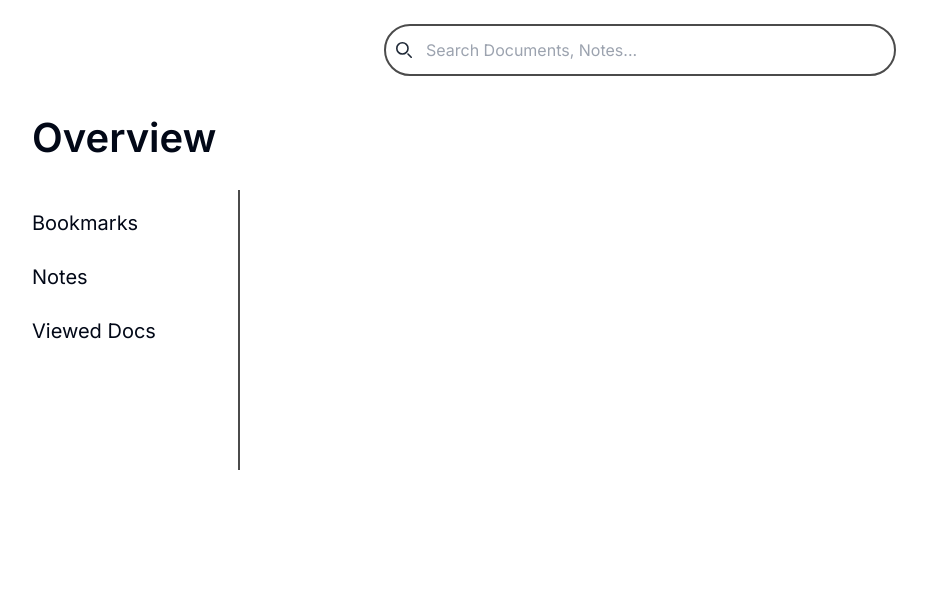
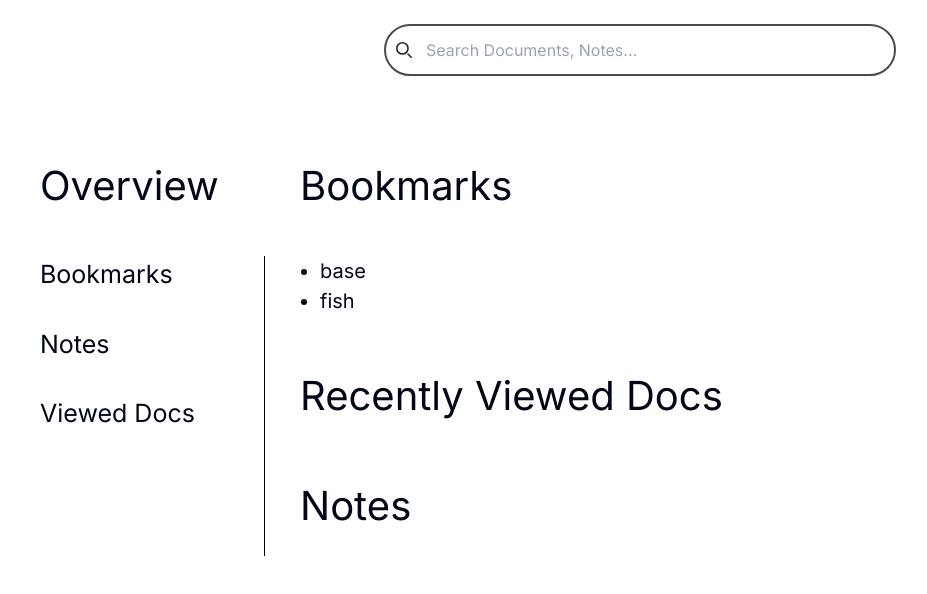
Before and after one commit to arthasai/ArthasAI, a Next.js app in the folder frontend/arthas-ai/: page /dashboard in a window 1280 px wide. Shown: the top 594 px of the page, without its empty margins (0-927 px from the left). Built offline with nearby package versions, Linux system fonts and the light colour scheme.

Commit message:
worked on the bottom part of dashboard and added onclick animate

```diff
--- a/frontend/arthas-ai/app/dashboard/page.tsx
+++ b/frontend/arthas-ai/app/dashboard/page.tsx
@@ -1,9 +1,22 @@
 // Resources.tsx
 "use client"
-import React from "react";
-import Link from "next/link";
 
+import React, { useState } from 'react';
 
+const handleClick1 = () => {
+  window.scrollTo({top:30, behavior:'smooth'});
+
+};
+
+const handleClick2 = () => {
+  window.scrollTo({top:60, behavior:'smooth'});
+
+};
+
+const handleClick3 = () => {
+  window.scrollTo({top:90, behavior:'smooth'});
+
+};
 
 const Home = () => {
 
@@ -14,8 +27,8 @@ const Home = () => {
         <label htmlFor="dashboard-search" className="mb-2 text-sm font-medium txt-gray-900 sr-only">Search</label>
         <div className="relative">
           <div className="absolute inset-y-0 start-0 flex items-center ps-3 pointer-events-none">
-                <svg className="w-4 h-4 text-gray-800" aria-hidden="true"  fill="none" viewBox="0 0 20 20">
-                  <path stroke="currentColor" stroke-linecap="round" stroke-linejoin="round" stroke-width="2" d="m19 19-4-4m0-7A7 7 0 1 1 1 8a7 7 0 0 1 14 0Z"/>
+            <svg className="w-4 h-4 text-gray-800" aria-hidden="true" fill="none" viewBox="0 0 20 20">
+              <path stroke="currentColor" stroke-linecap="round" stroke-linejoin="round" stroke-width="2" d="m19 19-4-4m0-7A7 7 0 1 1 1 8a7 7 0 0 1 14 0Z" />
             </svg>
           </div>
           <input
@@ -28,14 +41,37 @@ const Home = () => {
       </form>
       {/* End Melvin */}
 
-      <div id="overview" className=" w-[249px] h-[487px] p-8 space-y-6 fixed">
-        <h1 className="w-[249px] text-[40px] left-0 top-0 pb-4 font-semibold ">Overview</h1>
-        <p className="text-[20px] leading-[30px]">Bookmarks</p>
-        <p className="text-[20px] leading-[30px]">Notes</p>
-        <p className="text-[20px] leading-[30px]">Viewed Docs</p>
-        <div className="w-[280px] h-[0px] left-[240px] top-[90px] absolute origin-top-left rotate-90 border border-[#4b4b4b]"></div>
+      {/*Start Laura 2 column */}
+      <div id="overview" className=" ml-10 mt-20 mb-10 columns-2">
+        <h1 className="fixed text-[40px] pl-249 pr-249 pb-446 pt-446 ">Overview</h1>
+        <h1 className="relative text-[40px] ml-[260px]"> Bookmarks</h1>
       </div>
 
+      <div id="bottom content" className="mt-5">
+        <div id="overview content" className=" w-[225px] h-[300px]  ml-10 gap-8 border-r border-black flex flex-col fixed">
+          <p className="text-[25px]"onClick={handleClick1}>Bookmarks</p>
+          <p className="text-[25px]"onClick={handleClick2}>Notes</p>
+          <p className="text-[25px]"onClick={handleClick3}>Viewed Docs</p>
+        </div>
+
+        <div id="bookmark content" className=" ml-[300px] ">
+          <ol className="list-disc w-full text-[20px] max-w-60 min-h-fit ml-[20px] mb-[50px]">
+            <li>base</li>
+            <li>fish</li>
+          </ol>
+
+          <h1 className="text-[40px] mb-[50px]"> Recently Viewed Docs</h1>
+          <ol>
+          </ol>
+
+          <h1 className="text-[40px] mb-[50px]"> Notes</h1>
+          <ol>
+          </ol>
+
+        </div>
+      </div>
+
+      {/* End Laura*/}
     </div>
 
   )
```
Lines whose indentation alone changed are shown as unchanged.
